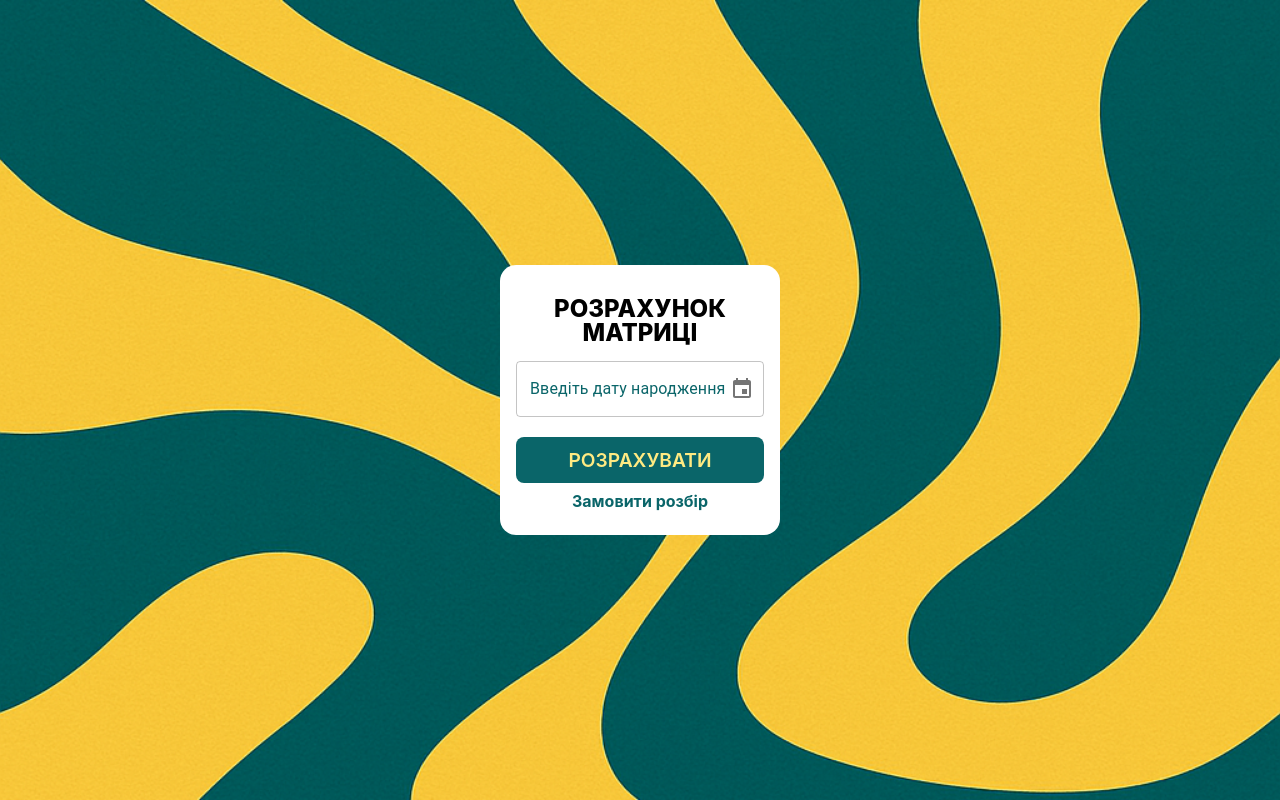
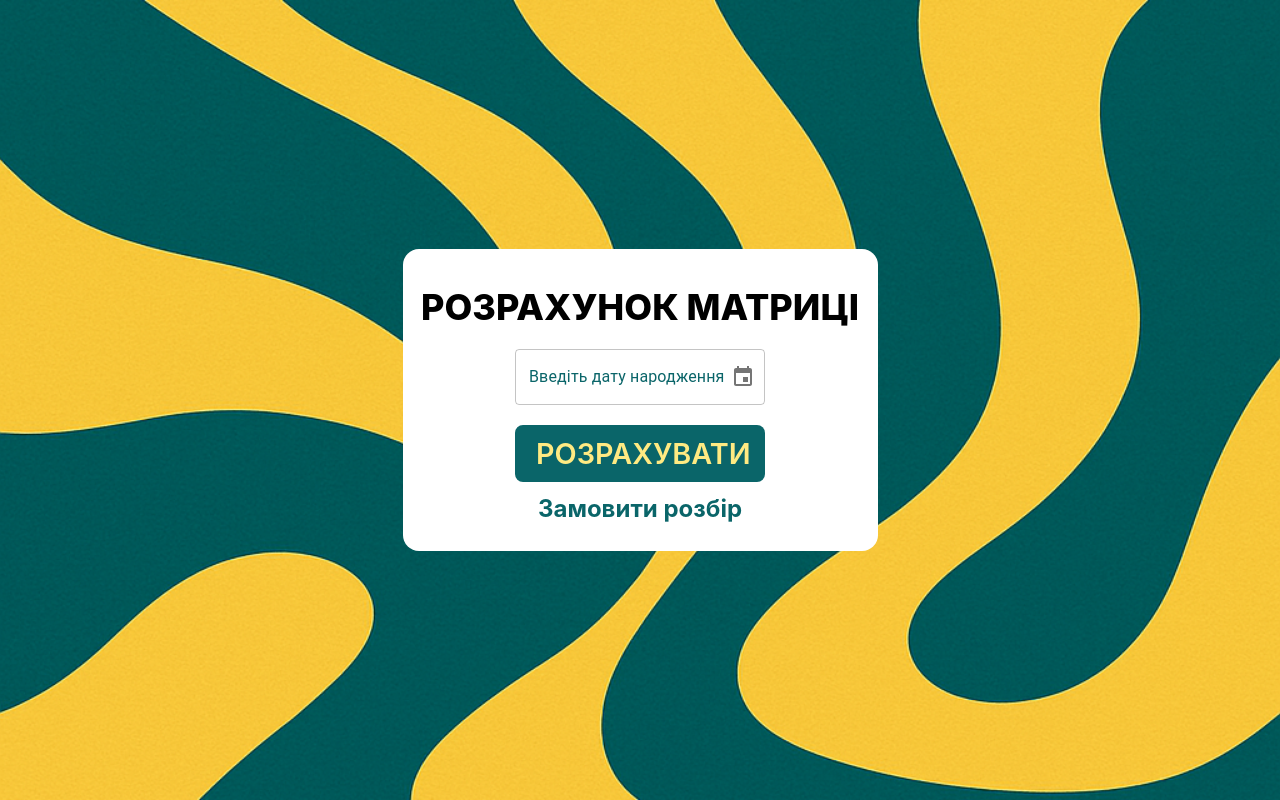
Before and after one commit to artanton/statistical-psychoanalysis, a React (Vite) app: page / in a window 1280 px wide. Built offline with nearby package versions, Linux system fonts and the light colour scheme.

Commit message:
font size on 768+ width increased

```diff
--- a/src/App.css
+++ b/src/App.css
@@ -31,10 +31,23 @@ width: 375px;
     font-size: 20px;
   }
 }
-
+@media only screen and (min-width: 769px)  {
+  #root {
+    max-width: 100%;
+width: 475px;
+    font-size: 24px;
+  }
+}
 
 .smallFont {
   font-size: 0.5em;
   font-weight: 300;
   color: rgba(0, 0, 0, 0.8);
 }
+@media only screen and (min-width: 769px)  {
+  .smallFont {
+    font-weight: 400;
+
+    font-size: 0.6em;
+  }
+}
```
